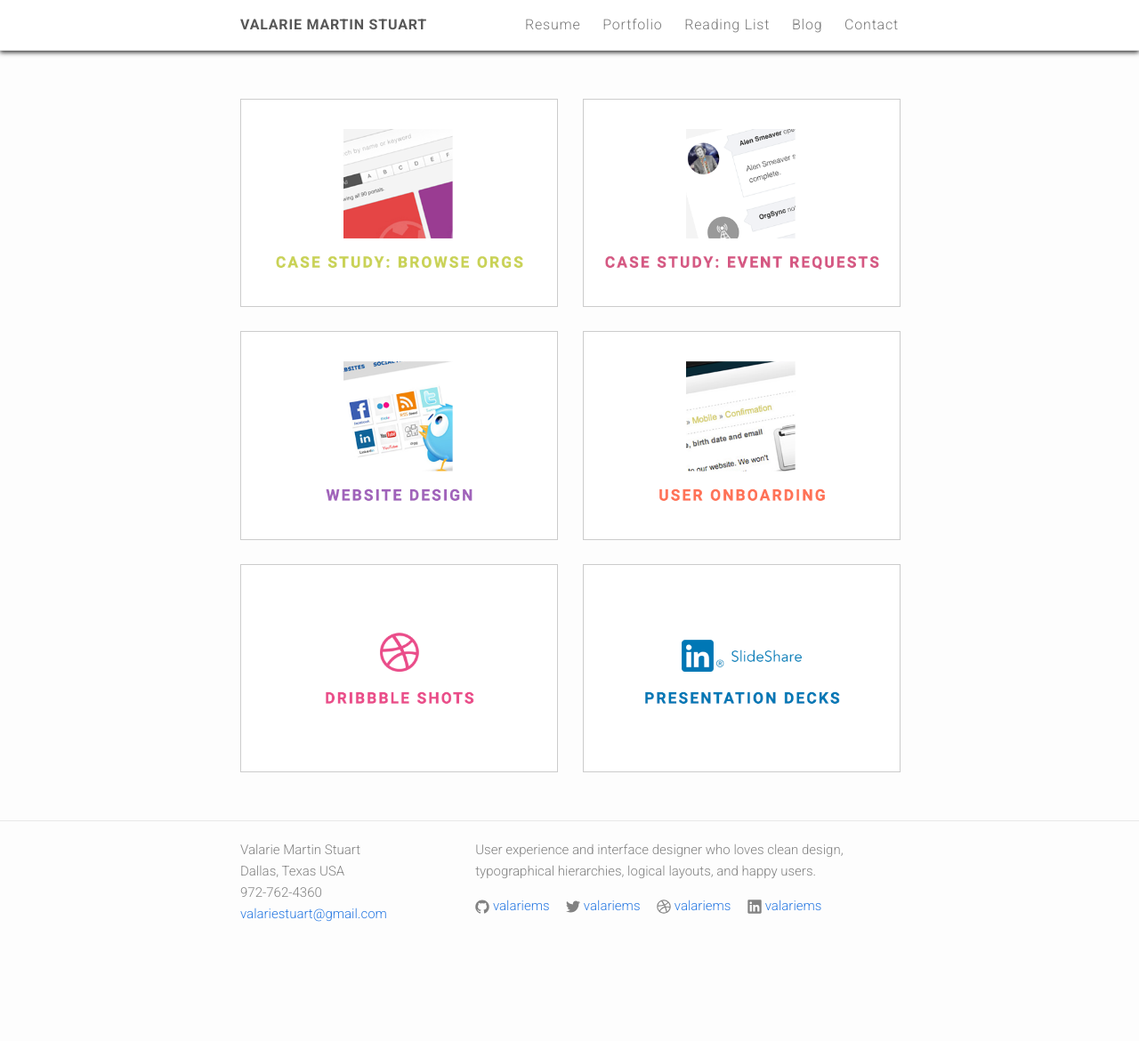
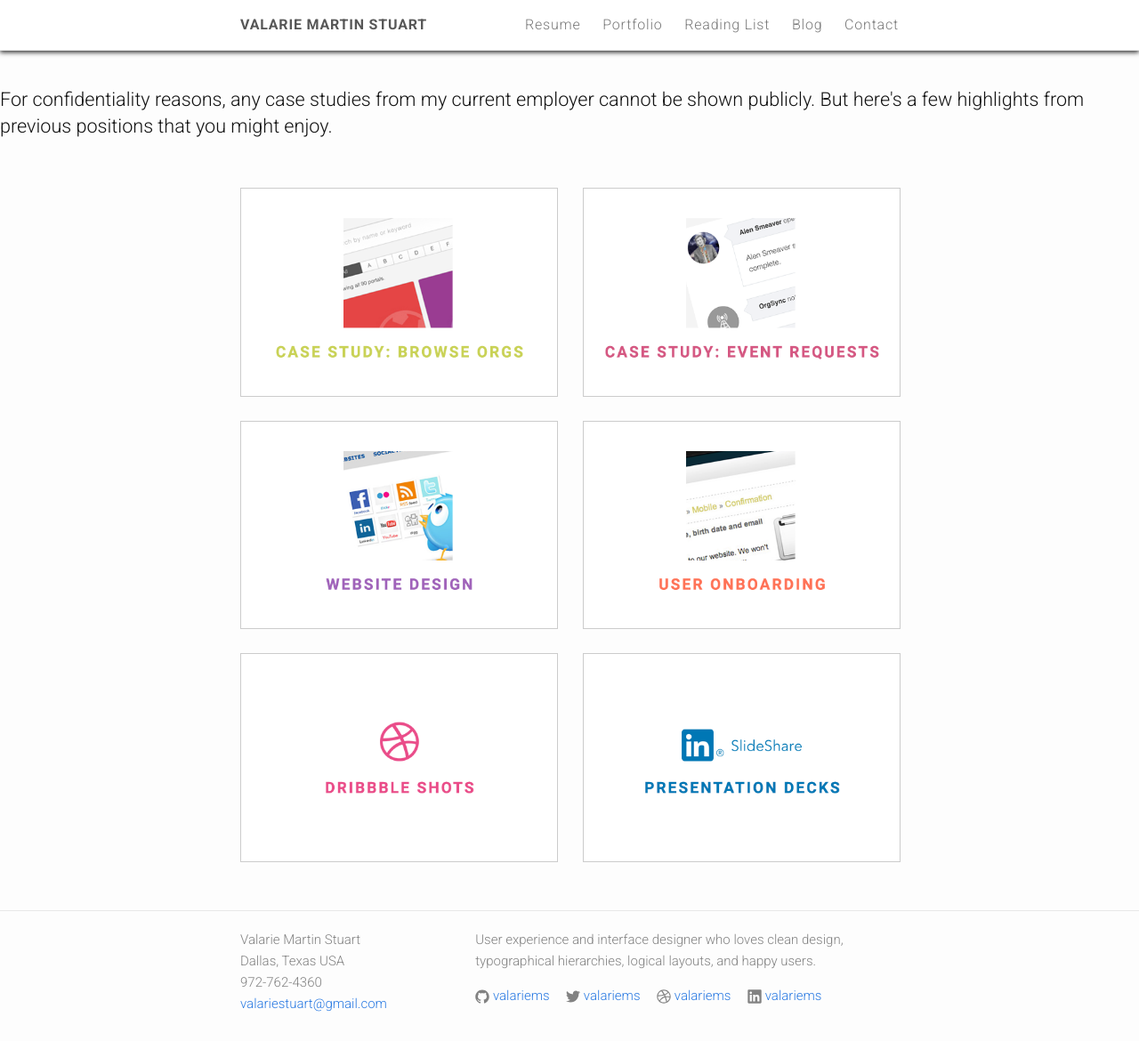
Before and after one commit to valariems/valariems.github.io, a Jekyll site: the page built from portfolio.html, in a window 1280 px wide. Shown: the whole page at 89% size. Built offline with Jekyll 4.4.1, drawn with Linux system fonts in a browser that asks for light colours; nearby versions of some CDN libraries; before the commit the page ends 1069 px from its top, so only the background shows below that.

Commit message:
Add confidentiality disclaimer to portfolio page.

```diff
--- a/portfolio.html
+++ b/portfolio.html
@@ -4,6 +4,8 @@
 permalink: /portfolio/
 order: 2
 ---
+
+<h2 class="blog-intro">For confidentiality reasons, any case studies from my current employer cannot be shown publicly. But here's a few highlights from previous positions that you might enjoy.</h2>
 
 <section class="portfolio-main">
   <div class="wrapper">
```
